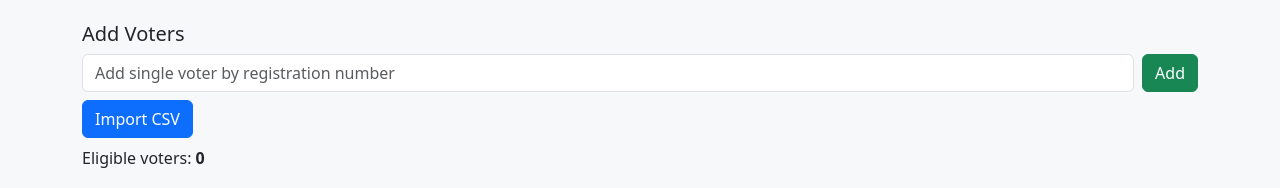
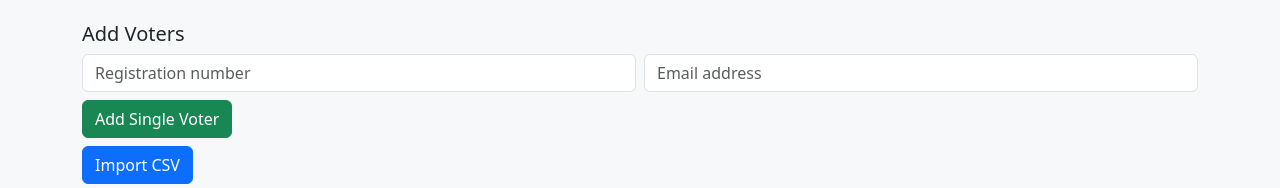
Before and after one commit to morgan-owanyi/E-VOTING-frontend, a React (Create React App) app in the folder Kuravote/: page /admin in a window 1280 px wide. Shown: the part 204-392 px from the top of the page. Built offline with nearby package versions, Linux system fonts and the light colour scheme; no server answers.

Commit message:
Add email field for single voter registration and update eligibility message

```diff
--- a/Kuravote/src/pages/AddVoter.tsx
+++ b/Kuravote/src/pages/AddVoter.tsx
@@ -1,17 +1,23 @@
 import React, { useRef } from "react";
 type Props = {
-  onAddSingle: (regNo: string) => void;
+  onAddSingle: (regNo: string, email: string) => void;
   onImportCSV: (regNos: string[]) => void;
 };
 
 export default function AddVoter({ onAddSingle, onImportCSV }: Props) {
   const [singleReg, setSingleReg] = React.useState("");
+  const [singleEmail, setSingleEmail] = React.useState("");
   const csvInput = useRef<HTMLInputElement>(null);
 
   function handleSingle(e: React.FormEvent) {
     e.preventDefault();
-    if (singleReg.trim()) onAddSingle(singleReg.trim());
+    if (singleReg.trim() && singleEmail.trim()) {
+      onAddSingle(singleReg.trim(), singleEmail.trim());
       setSingleReg("");
+      setSingleEmail("");
+    } else {
+      alert("Please provide both registration number and email");
+    }
   }
 
   function handleCSVChange(e: React.ChangeEvent<HTMLInputElement>) {
@@ -30,15 +36,26 @@ export default function AddVoter({ onAddSingle, onImportCSV }: Props) {
 
   return (
     <div>
-      <form onSubmit={handleSingle} className="mb-2 d-flex gap-2">
+      <form onSubmit={handleSingle} className="mb-2">
+        <div className="d-flex gap-2 mb-2">
           <input
             type="text"
             className="form-control"
             value={singleReg}
             onChange={e => setSingleReg(e.target.value)}
-          placeholder="Add single voter by registration number"
+            placeholder="Registration number"
+            required
           />
-        <button className="btn btn-success">Add</button>
+          <input
+            type="email"
+            className="form-control"
+            value={singleEmail}
+            onChange={e => setSingleEmail(e.target.value)}
+            placeholder="Email address"
+            required
+          />
+        </div>
+        <button className="btn btn-success">Add Single Voter</button>
       </form>
       <label className="btn btn-primary">
         Import CSV
--- a/Kuravote/src/pages/AdminDashboard.tsx
+++ b/Kuravote/src/pages/AdminDashboard.tsx
@@ -96,7 +96,7 @@ export default function AdminDashboard() {
   };
 
   // Add voter logic
-  const handleAddSingle = async (regNo: string) => {
+  const handleAddSingle = async (regNo: string, email: string) => {
     if (!currentElection) {
       alert('Please create an election first');
       return;
@@ -104,7 +104,8 @@ export default function AdminDashboard() {
     try {
       await axios.post('/voters/', {
         election: currentElection.id,
-        registration_number: regNo
+        registration_number: regNo,
+        email: email
       });
       fetchVoters();
     } catch (err: any) {
--- a/Kuravote/src/pages/Login.tsx
+++ b/Kuravote/src/pages/Login.tsx
@@ -99,7 +99,7 @@ export default function Login() {
 
       // Check if voter is not eligible
       if (err.response?.status === 404 || errorMessage?.toLowerCase().includes('not found') || errorMessage?.toLowerCase().includes('not eligible')) {
-        setError("You are currently not eligible to vote. Eligible voters are uploaded by the admin via CSV file or single input.");
+        setError("You are currently not eligible to vote.");
       } else {
         setError(errorMessage || "Failed to request OTP");
       }
```
Also changed, not shown: 1 other file (tests, documents, lock files or other folders). Lines whose indentation alone changed are shown as unchanged.
